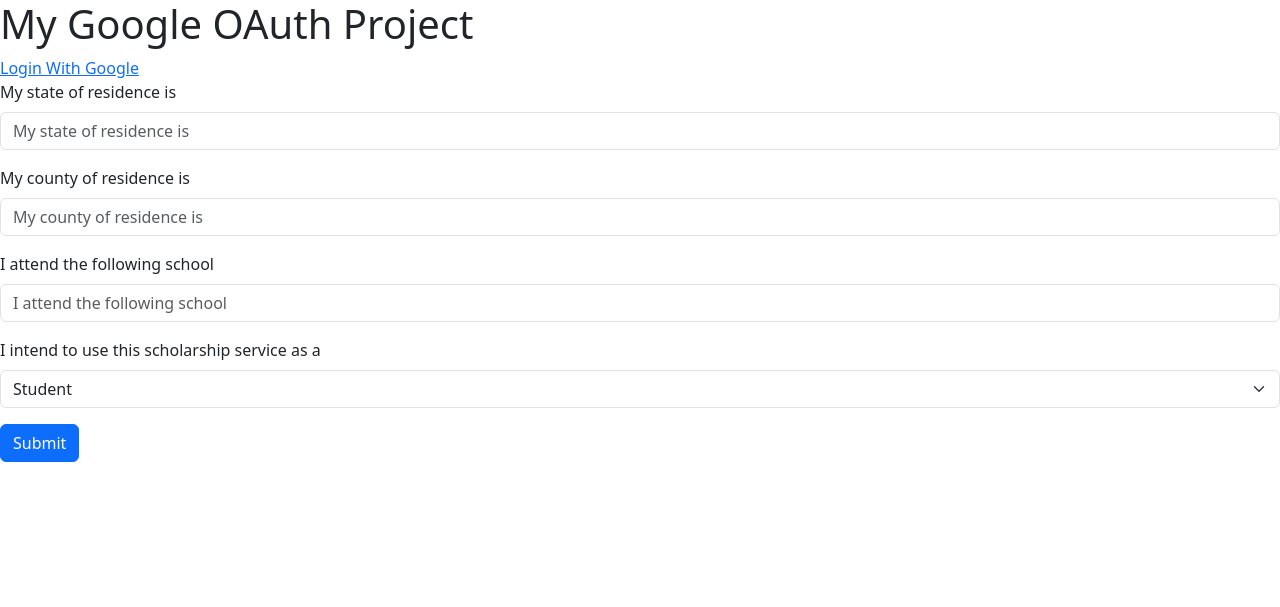
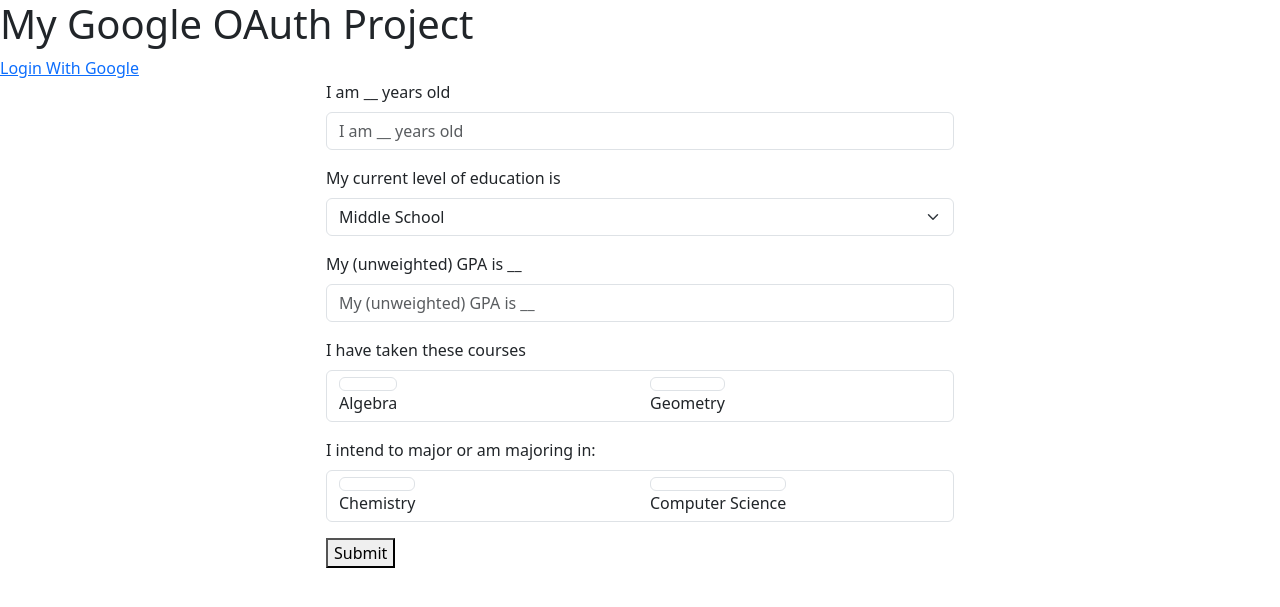
Before and after one commit to ec5ug/minerva, a Django app: template templates/index.html in a window 1280 px wide. Shown: the top 607 px of the page. Run offline with Django 4.2, Linux system fonts and the light colour scheme; the template is opened without the code that fills it: values that come from a table or form of the project are taken from there, others are empty; some libraries are stand-ins or nearby versions.

Commit message:
student form is set up

```diff
--- a/oauth_app/forms.py
+++ b/oauth_app/forms.py
@@ -1,8 +1,26 @@
 from django import forms
+from django_select2.forms import Select2MultipleWidget
 
-class RegistrationForm(forms.Form):
+class Registration_Form(forms.Form):
     state = forms.CharField(label="My state of residence is")
     county = forms.CharField(label="My county of residence is")
     school = forms.CharField(label="I attend the following school")
     role = forms.CharField(label="I intend to use this scholarship service as a",
-                           widget=forms.Select(choices=[('Student','Student'),('School_Admin','School Administrator')]))
+                           widget=forms.Select(choices=[('student','Student'),('school_admin','School Administrator')]))
+
+class Student_Form(forms.Form):
+    age = forms.IntegerField(label="I am __ years old", min_value=1, max_value=123)
+    edu_lvl = forms.CharField(label="My current level of education is",
+                              widget=forms.Select(choices=[("middle_school", "Middle School"),
+                                                           ("high_school", "High School"),
+                                                           ("undergraduate", "Undergraduate"), ("graduate", "Graduate"),
+                                                           ("doctoral", "Doctoral")]))
+    gpa = forms.FloatField(label="My (unweighted) GPA is __", min_value=0, max_value=5)
+    CLASS_CHOICES = [("algebra", "Algebra"), ("geometry", "Geometry")]
+    classes = forms.MultipleChoiceField(label="I have taken these courses", choices=CLASS_CHOICES,
+                                        widget=forms.CheckboxSelectMultiple(attrs={'class': 'column-choices'}))
+    MAJOR_CHOICES = [("chemistry", "Chemistry"), ("computer_science", "Computer Science")]
+    major = forms.MultipleChoiceField(label="I intend to major or am majoring in: ", choices=MAJOR_CHOICES,
+                                      widget=forms.CheckboxSelectMultiple(attrs={'class': 'column-choices'}))
+    # major = forms.MultipleChoiceField(label="I intend to major or am majoring in: ", choices=MAJOR_CHOICES,
+    #                                   initial='0', widget=forms.SelectMultiple())
--- a/templates/index.html
+++ b/templates/index.html
@@ -4,6 +4,14 @@
 {% bootstrap_javascript %}
 {% load socialaccount %}
 <html>
+    <head>
+        <style>
+            .column-choices {
+                column-count: 2;
+                column-gap: 20px;
+            }
+        </style>
+    </head>
     <body>
     <h1>My Google OAuth Project </h1>
     {% if user.is_authenticated %}
@@ -11,11 +19,25 @@
     {% else %}
       <a href="{% provider_login_url 'google' %}">Login With Google</a>
     {% endif %}
-
-  <form action="" method="post" class = "form-center">
-      {% csrf_token %}
-      {% bootstrap_form form %}
-      <button type="submit" class="btn btn-primary">Submit</button>
+        <div class="col-mt-5">
+            <div class="row justify-content-center">
+                <div class="col-md-6">
+                    {% if student_form %}
+                        <form method = "POST">
+                            {%csrf_token %}
+                            {%bootstrap_form student_form %}
+                            <button type = "submit" class = "button btn-primary" name = "student-submit">Submit</button>
                         </form>
+                    {% elif school_admin_form %}
+                    {% else %}
+                        <form method = "POST">
+                            {%csrf_token %}
+                            {%bootstrap_form registration_form %}
+                            <button type = "submit" class = "button btn-primary" name = "register-submit">Submit</button>
+                        </form>
+                    {% endif %}
+                </div>
+            </div>
+        </div>
     </body>
 </html>
```
Also changed, not shown: minerva/views.py (+22 -3 lines). Lines whose indentation alone changed are shown as unchanged.
